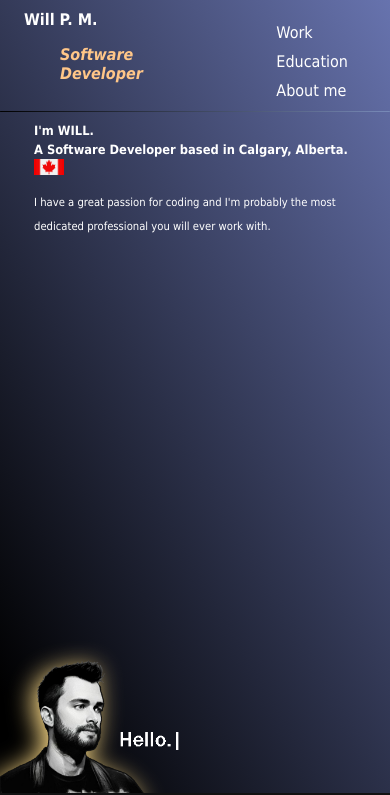
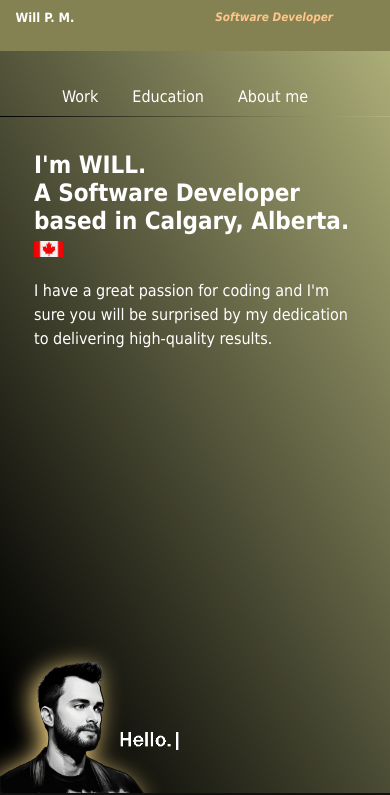
Before and after one commit to theWillPM/Personal-Portfolio, a plain HTML site: page index.html in a window 390 px wide. Shown: the top 795 px of the page. Drawn offline with Linux system fonts and the light colour scheme.

Commit message:
Updated Style.css

```diff
--- a/index.html
+++ b/index.html
@@ -45,7 +45,7 @@
 
         <div class="main-content">
             <h2 class="title">I'm WILL. <br>A Software Developer based in Calgary, Alberta. <img src="./img/canada.PNG" alt="Canadian Flag." id="canada-flag"></h2>
-            <p>I have a great passion for coding and I'm probably the most dedicated professional you will ever work with.</p>
+            <p>I have a great passion for coding and I'm sure you will be surprised by my dedication to delivering high-quality results.</p>
 
         </div>
         <div class="hello">
--- a/style.css
+++ b/style.css
@@ -13,7 +13,7 @@
 body {
     margin: 0;
     min-height: 100vh;
-    background-image: linear-gradient(60deg, black 10%, #6773ae);
+    background-image: linear-gradient(60deg, black 10%, #b2b47c);
     position: relative;
 }
 
@@ -82,10 +82,10 @@ nav {
 
 .divider {
     position: absolute;
-    top: 60px;
+    top: 65px;
     right: 0;
     border-radius: 2px 10px;
-    background-image: linear-gradient(90deg, black, #788ab8);
+    background-image: linear-gradient(90deg, black, #b2b47c);
     width: 100vw;
     height: 1px;
 }
@@ -188,29 +188,46 @@ padding-right: 10px;
 }
 
 @media screen and (max-width: 500px) {
+    nav {
+        width: 100%;
+        padding: 4px 10px;
+        gap: 10px;
+        justify-content: center;
+    }
+
+    header {
+        background-color: #848253;
+        display: flex;
+        justify-content: center;
+    }
+
+    main {
+        height: calc(94vh - 40px);
+    }
+
     .subheading h1,
     .subheading h2 {
         color: white;
         z-index: 2;
-        font-size: clamp(1rem, 3vw, 2rem);
+        font-size: clamp(0.8rem, 3vw, 2rem);
         position: absolute;
+        left: 4vw;
         top: 10px;
-}
+    }
 
-.subheading h3 {
-    position: absolute;
-    top: 45px;
+    .subheading{
+        display: flex;
+        justify-content: center;
+    }
+
+    .subheading h3 {
     z-index: 1;
     color: #FFc688;
-    font-size: clamp(1rem, 3vw, 1.6rem);
+    font-size: clamp(0.7rem, 3vw, 1.6rem);
     font-style: italic;
-    }
-
-    nav {
-        top: -30px;
-        padding-right: 30px;
-        gap: 5px;
-        flex-direction: column;
+    position: absolute;
+    top: 10px;
+    right: 30vw;
     }
 
     .hello {
@@ -219,20 +236,10 @@ padding-right: 10px;
     }
 }
 
-@media screen and (max-width: 400px) {
-    h1 {
-        margin-left: 15px;
-    }
-    .main-content {
-        top: 70px;
-    }
+@media screen and (max-width: 500px) and (max-height: 500px), screen and (max-width: 420px) and (max-height: 580px) {
 
-    .title {
-        font-size: 0.8rem;
-        line-height: 1.5;
-    }
     .main-content p {
-        font-size: 0.7rem;
+        display: none;
     }
 }
 
```
